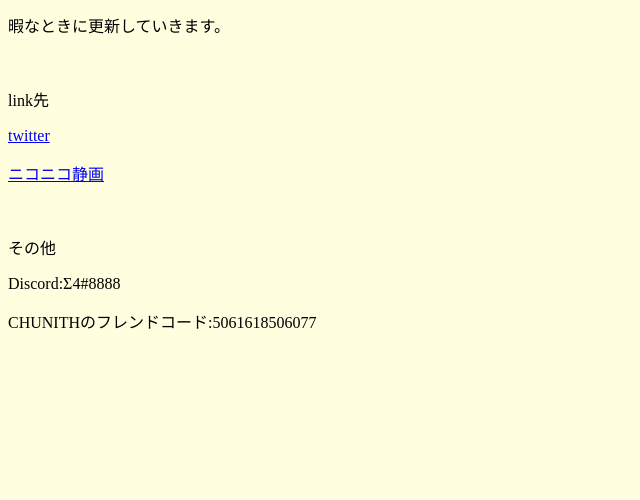
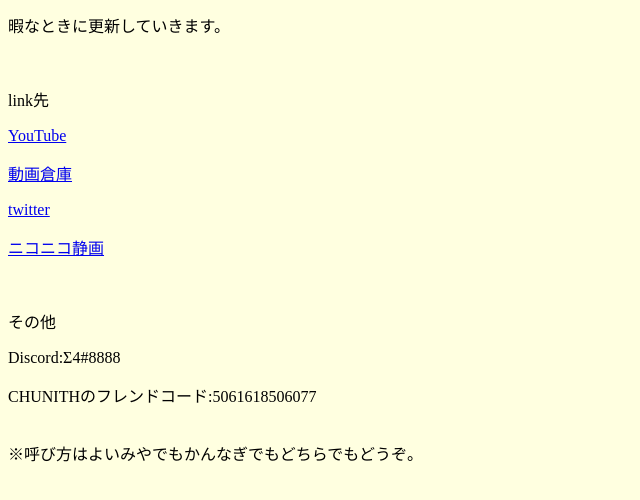
Before and after one commit to ymxn8/ymxn8.github.io, a plain HTML site: page index.html in a window 1280 px wide. Shown: the part 116-616 px from the top of the page, without its empty margins (0-640 px from the left). Drawn offline with Linux system fonts and the light colour scheme.

Commit message:
Update index.html

```diff
--- a/index.html
+++ b/index.html
@@ -19,6 +19,8 @@
 <br>
 <body>
     <p>link先</p>
+    <p><a href="https://www.youtube.com/channel/UCzFtcqBefiLakUBf0tI_y8w/featured">YouTube</a></p>
+    <p><a href="https://www.youtube.com/channel/UCLpxZZemAGimZ7WFgOHS-DA">動画倉庫</a></p>
     <p><a href="https://twitter.com/ymxn8">twitter</a></p>
     <p><a href="https://seiga.nicovideo.jp/user/illust/70333529">ニコニコ静画</a></p>
 </body>
@@ -27,6 +29,7 @@
     <p>その他</p>
     <p>Discord:Σ4#8888</p>
     <p>CHUNITHのフレンドコード:5061618506077</p>
+    <p><br>※呼び方はよいみやでもかんなぎでもどちらでもどうぞ。</p>
 </body>
 
 </html>
```
